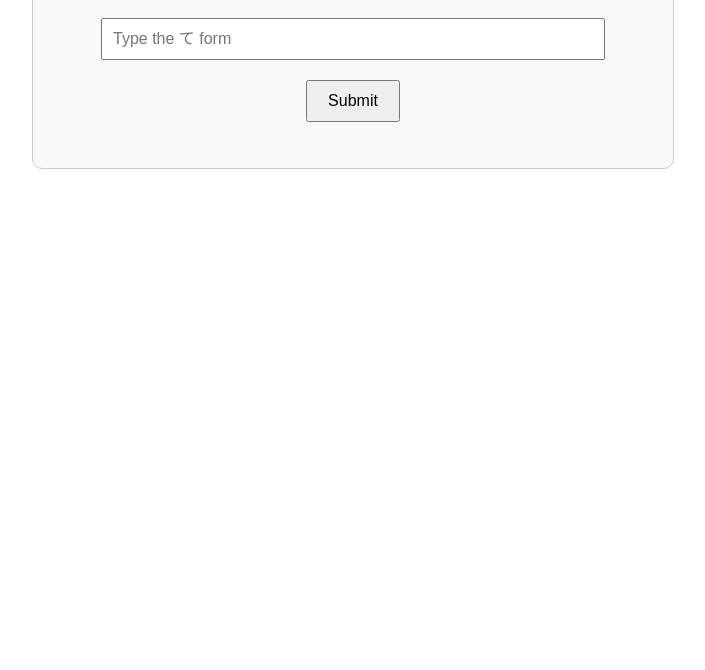
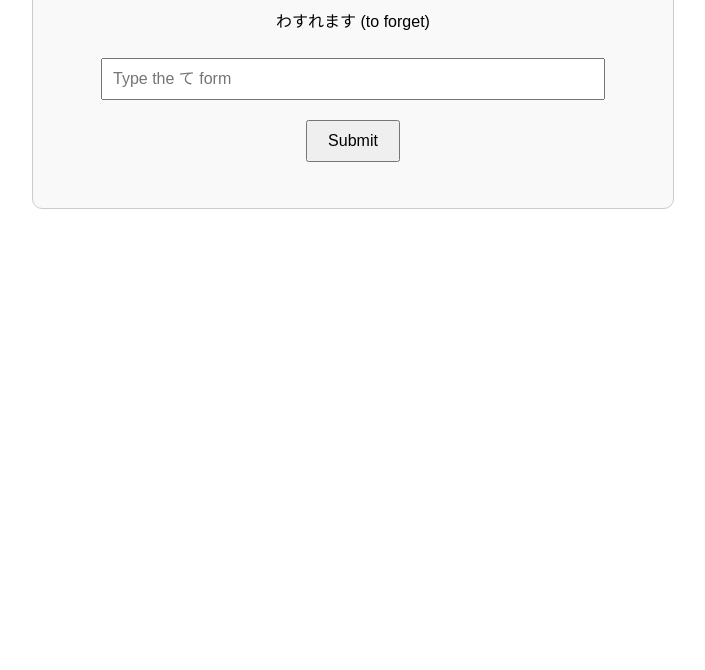
Before and after one commit to mfohara/U6-Verb-Te-Form-Game, a plain HTML site: page index.html in a window 1280 px wide. Shown: the part 130-800 px from the top of the page, without its empty margins (287-992 px from the left). Drawn offline with Linux system fonts and the light colour scheme.

Commit message:
Update index.html

```diff
--- a/index.html
+++ b/index.html
@@ -25,9 +25,38 @@
     </div>
 
     <script>
-        const group1Verbs = [...];
-        const group2Verbs = [...];
-        const group3Verbs = [...];
+        const group1Verbs = [
+            { masu: "かいます", te: ["かって", "katte"], english: "to buy" },
+            { masu: "のみます", te: ["のんで", "nonde"], english: "to drink" },
+            { masu: "つくります", te: ["つくって", "tsukutte"], english: "to make" },
+            { masu: "やきます", te: ["やいて", "yaite"], english: "to grill/bake" },
+            { masu: "たちます", te: ["たって", "tatte"], english: "to stand" },
+            { masu: "すすぎます", te: ["すすいで", "susuide"], english: "to rinse" },
+            { masu: "きります", te: ["きって", "kitte"], english: "to cut" },
+            { masu: "休みます", te: ["やすんで", "yasunde"], english: "to rest" },
+            { masu: "あらいます", te: ["あらって", "aratte"], english: "to wash" },
+            { masu: "だします", te: ["だして", "dashite"], english: "to take out" },
+            { masu: "まちます", te: ["まって", "matte"], english: "to wait" },
+            { masu: "えらびます", te: ["えらんで", "erande"], english: "to choose" },
+            { masu: "とります", te: ["とって", "totte"], english: "to take" },
+            { masu: "行きます", te: ["いって", "itte"], english: "to go" }
+        ];
+
+        const group2Verbs = [
+            { masu: "食べます", te: ["たべて", "tabete"], english: "to eat" },
+            { masu: "見ます", te: ["みて", "mite"], english: "to see/watch" },
+            { masu: "います", te: ["いて", "ite"], english: "to exist (animate)" },
+            { masu: "まぜます", te: ["まぜて", "mazete"], english: "to mix" },
+            { masu: "あけます", te: ["あけて", "akete"], english: "to open" },
+            { masu: "しめます", te: ["しめて", "shimete"], english: "to close" },
+            { masu: "見せます", te: ["みせて", "misete"], english: "to show" },
+            { masu: "わすれます", te: ["わすれて", "wasurete"], english: "to forget" }
+        ];
+
+        const group3Verbs = [
+            { masu: "きます", te: ["きて", "kite"], english: "to come" },
+            { masu: "します", te: ["して", "shite"], english: "to do" }
+        ];
 
         let shuffledVerbs, currentIndex, startTime;
 
```
